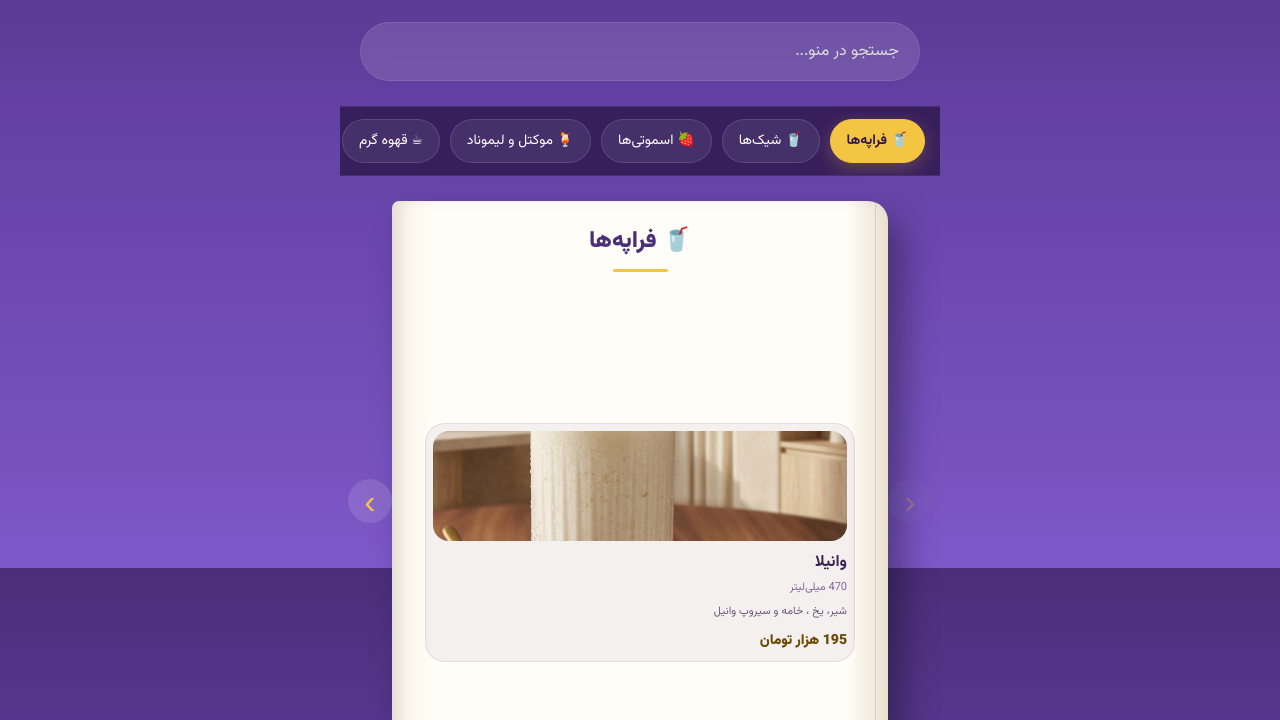
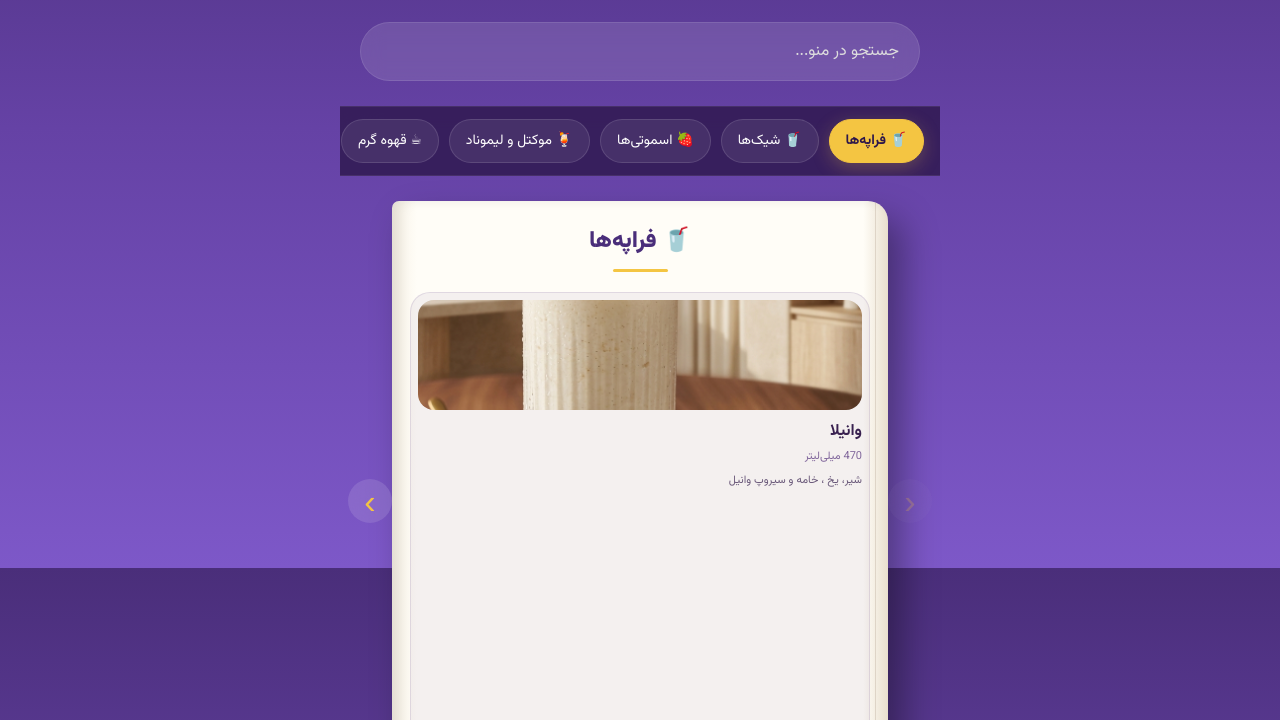
Before and after one commit to houragohari/Khane-Pedary-menu, a plain HTML site: page index.html in a window 1280 px wide. Shown: the part 232-952 px from the top of the page. Drawn offline with Linux system fonts and the light colour scheme.

Commit message:
Update style.css

```diff
--- a/style.css
+++ b/style.css
@@ -359,19 +359,18 @@ body {
 
     inset: 0;
 
-    padding: 25px 20px;
+    padding: 15px 8px;
 
     overflow: hidden;
 
     border-radius: 7px 20px 20px 7px;
 
     background:
-
         linear-gradient(
             90deg,
             #f7f1e5 0%,
-            #fffdf7 8%,
-            #fffdf7 92%,
+            #fffdf7 5%,
+            #fffdf7 95%,
             #e9dfce 100%
         );
 
@@ -456,13 +455,13 @@ body {
 
     display: flex;
 
-    align-items: center;
+    align-items: stretch;
 
     justify-content: center;
 
     height: calc(100% - 65px);
 
-    padding: 0 20px;
+    padding: 0 5px;
 
 }
 
@@ -471,9 +470,11 @@ body {
 
     width: 100%;
 
-    max-width: 440px;
+    max-width: 500px;
 
-    padding: 15px;
+    height: 100%;
+
+    padding: 10px;
 
     border-radius: 20px;
 
@@ -481,7 +482,7 @@ body {
         rgba(74,46,122,.06);
 
     border:
-        1px solid rgba(74,46,122,.1);
+        1px solid rgba(74,46,122,.12);
 
     display: flex;
 
@@ -508,7 +509,7 @@ body {
 
     width: 100%;
 
-    height: 330px;
+    height: 390px;
 
     object-fit: cover;
 
```
